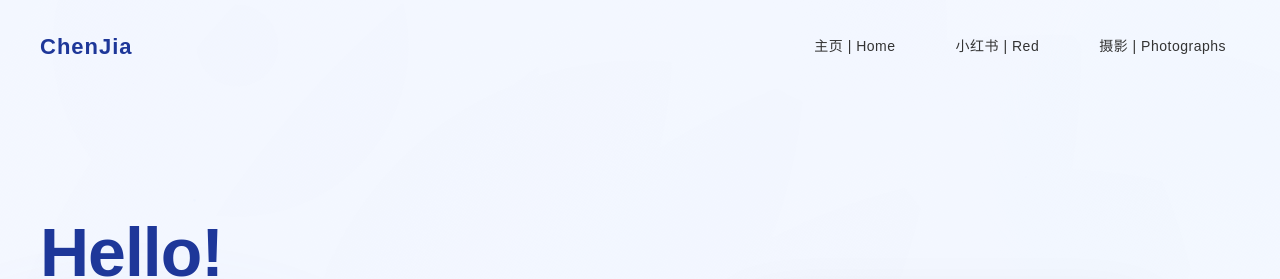
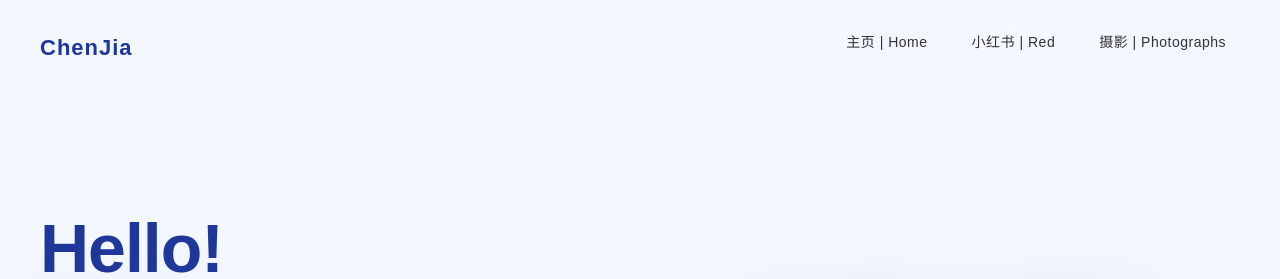
Before and after one commit to Jia-Chen2021/chenjia-art-ai.io, a plain HTML site: page index.html in a window 1280 px wide. Shown: the top 279 px of the page. Drawn offline with Linux system fonts and the light colour scheme.

Commit message:
调整导航栏底部对齐：让ChenJia、小红书、主页、摄影底部对齐

```diff
--- a/styles/main.css
+++ b/styles/main.css
@@ -519,3 +519,34 @@ nav ul li {
     display: flex;
     align-items: center;
 }
+/* 调整导航栏底部对齐 */
+header {
+    display: flex;
+    justify-content: space-between;
+    align-items: flex-end; /* 改为底部对齐 */
+    padding: 25px 0;
+    margin-bottom: 10px;
+}
+
+.logo {
+    display: flex;
+    align-items: flex-end; /* logo也底部对齐 */
+    animation: fadeInRight 0.8s ease-out;
+}
+
+nav ul {
+    list-style: none;
+    display: flex;
+    gap: 1rem;
+    align-items: flex-end; /* 导航链接底部对齐 */
+    animation: fadeInUp 0.8s ease-out 1s;
+    opacity: 0;
+    animation-fill-mode: forwards;
+}
+
+/* 确保所有导航元素在同一基线上 */
+.logo-text,
+nav a {
+    line-height: 1;
+    vertical-align: bottom;
+}
```
